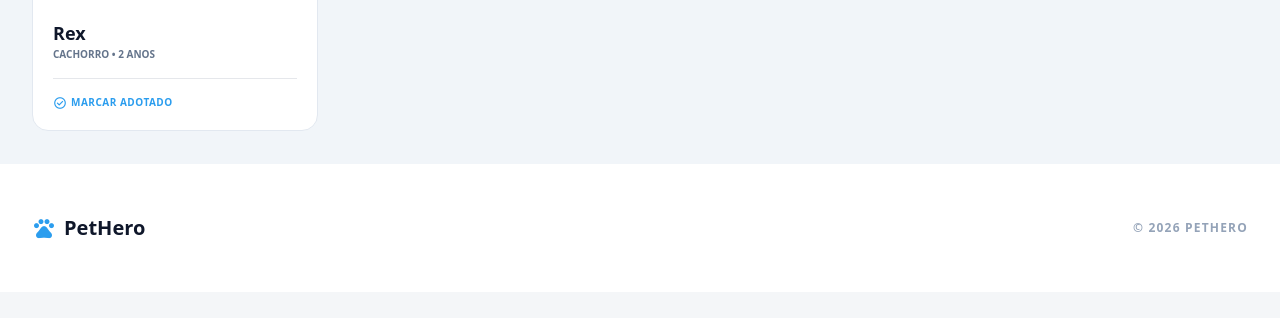
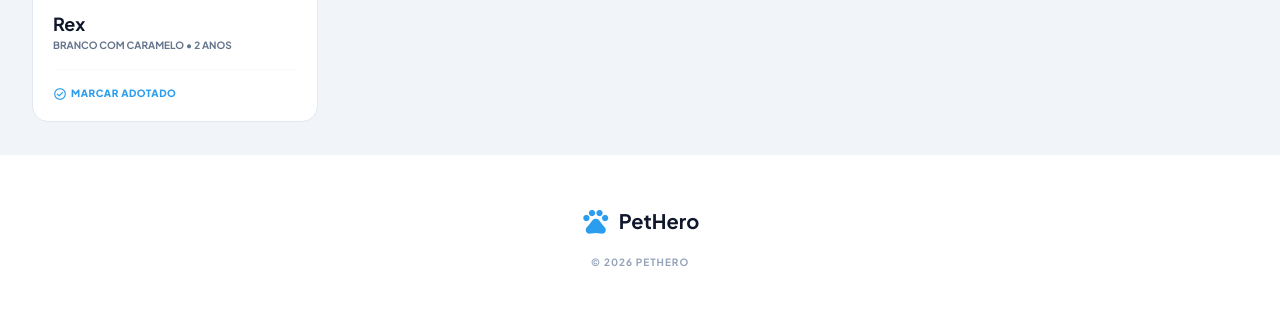
Before and after one commit to AnaBeatriz190/Projeto_Daniel, a Flask app: page /dashboard in a window 1280 px wide. Shown: the part 1350-1668 px from the top of the page. Before the commit the page ends 1588 px from the top, so only its background shows below. Run offline with Flask 3, Linux system fonts and the light colour scheme; data comes from the database, SQL or seed files in the repository; both versions use the stored data as it was after the commit; some libraries are stand-ins or nearby versions.

Commit message:
alteração 9.0

```diff
--- a/projeto_pethero/app.py
+++ b/projeto_pethero/app.py
@@ -20,7 +20,7 @@ class Pet(db.Model):
     cor = db.Column(db.String(50))
     descricao = db.Column(db.Text)
     foto = db.Column(db.String(200))
-    status = db.Column(db.String(20), default='DISPONÍVEL')
+    status = db.Column(db.String(20), default='DISPONIVEL') # SEM ACENTO
     data_cadastro = db.Column(db.DateTime, default=datetime.utcnow)
 
 class PedidoAdocao(db.Model):
@@ -36,17 +36,18 @@ class Mensagem(db.Model):
     conteudo = db.Column(db.Text)
     tempo = db.Column(db.String(20))
 
-# --- REINICIALIZAÇÃO DO BANCO (5 ANIMAIS ORIGINAIS) ---
+# --- REINICIALIZAÇÃO DO BANCO ---
 with app.app_context():
     db.drop_all()
     db.create_all()
 
+    # STATUS PADRONIZADOS SEM ACENTO
     pets_demo = [
-        Pet(nome="Rex", especie="CACHORRO", idade=2, cor="Caramelo", foto="https://images.unsplash.com/photo-1537151608828-ea2b11777ee8?q=80&w=500", descricao="Dócil e brincalhão.", status="DISPONÍVEL"),
-        Pet(nome="Luna", especie="GATO", idade=1, cor="Cinza", foto="https://images.unsplash.com/photo-1514888286974-6c03e2ca1dba?q=80&w=500", descricao="Adora carinho.", status="DISPONÍVEL"),
-        Pet(nome="Thor", especie="CACHORRO", idade=9, cor="Dourado", foto="https://images.unsplash.com/photo-1552053831-71594a27632d?q=80&w=500", descricao="Calmo e companheiro.", status="DISPONÍVEL"),
-        Pet(nome="Nina", especie="GATO", idade=0, cor="Malhada", foto="https://images.unsplash.com/photo-1526336024174-e58f5cdd8e13?q=80&w=500", descricao="Muito ativa! (Filhote)", status="DISPONÍVEL"),
-        Pet(nome="Bob", especie="CACHORRO", idade=4, cor="Preto", foto="https://images.unsplash.com/photo-1583511655857-d19b40a7a54e?q=80&w=500", descricao="Ótimo vigia.", status="DISPONÍVEL")
+        Pet(nome="Rex", especie="CACHORRO", idade=2, cor="Branco com Caramelo", foto="https://images.unsplash.com/photo-1537151608828-ea2b11777ee8?q=80&w=500", descricao="Dócil e brincalhão.", status="DISPONIVEL"),
+        Pet(nome="Luna", especie="GATO", idade=1, cor="Branco com Preto", foto="https://images.unsplash.com/photo-1514888286974-6c03e2ca1dba?q=80&w=500", descricao="Adora carinho.", status="DISPONIVEL"),
+        Pet(nome="Thor", especie="CACHORRO", idade=9, cor="Dourado", foto="https://images.unsplash.com/photo-1552053831-71594a27632d?q=80&w=500", descricao="Calmo e companheiro.", status="DISPONIVEL"),
+        Pet(nome="Nina", especie="GATO", idade=0, cor="Malhada", foto="https://images.unsplash.com/photo-1526336024174-e58f5cdd8e13?q=80&w=500", descricao="Muito ativa (Filhote: 2 meses)", status="DISPONIVEL"),
+        Pet(nome="Bob", especie="CACHORRO", idade=4, cor="Caramelo", foto="https://images.unsplash.com/photo-1583511655857-d19b40a7a54e?q=80&w=500", descricao="Ótimo vigia.", status="DISPONIVEL")
     ]
 
     db.session.bulk_save_objects(pets_demo)
@@ -59,22 +60,20 @@ with app.app_context():
 def index():
     esp = request.args.get('especie')
     tipo = request.args.get('tipo')
-    q = Pet.query.filter_by(status='DISPONÍVEL')
+    q = Pet.query.filter_by(status='DISPONIVEL') # FILTRO SEM ACENTO
     if esp: q = q.filter(Pet.especie == esp.upper())
     if tipo == 'filhotes': q = q.filter(Pet.idade <= 1)
     if tipo == 'idosos': q = q.filter(Pet.idade >= 8)
     return render_template('index.html', pets=q.all())
 
-# --- ROTA SOBRE (RESTAURADA) ---
 @app.route('/sobre')
 def sobre():
     return render_template('sobre.html')
 
-# --- ROTAS DO DASHBOARD ---
 @app.route('/dashboard')
 def dashboard():
     total = Pet.query.count()
-    em_adocao = Pet.query.filter_by(status='DISPONÍVEL').count()
+    em_adocao = Pet.query.filter_by(status='DISPONIVEL').count()
     adotados = Pet.query.filter_by(status='ADOTADO').count()
     pendentes = PedidoAdocao.query.filter_by(status='PENDENTE').count()
     pedidos = PedidoAdocao.query.order_by(PedidoAdocao.id.desc()).all()
@@ -85,11 +84,18 @@ def dashboard():
 @app.route('/mudar_status_pet/<int:id>/<novo_status>')
 def mudar_status_pet(id, novo_status):
     pet = Pet.query.get_or_404(id)
-    pet.status = novo_status.strip().upper()
+    # Aqui removemos acentos e padronizamos
+    status_formatado = novo_status.strip().upper()
+    if status_formatado == "DISPONIVEL" or status_formatado == "DISPONÍVEL":
+        pet.status = "DISPONIVEL"
+    else:
+        pet.status = "ADOTADO"
+
     db.session.commit()
     flash(f"Status atualizado!", "dashboard")
     return redirect(url_for('dashboard'))
 
+# ... (restante das rotas iguais)
 @app.route('/mudar_status_pedido/<int:id>/<novo_status>')
 def mudar_status_pedido(id, novo_status):
     pedido = PedidoAdocao.query.get_or_404(id)
@@ -98,7 +104,6 @@ def mudar_status_pedido(id, novo_status):
     flash(f"Pedido atualizado!", "dashboard")
     return redirect(url_for('dashboard'))
 
-# --- ACESSO E FORMULÁRIOS ---
 @app.route('/login', methods=['GET', 'POST'])
 def login():
     if request.method == 'POST': return redirect(url_for('dashboard'))
@@ -107,28 +112,28 @@ def login():
 @app.route('/cadastro', methods=['GET', 'POST'])
 def cadastro():
     if request.method == 'POST':
-        flash("Conta criada!", "cadastro")
+        flash("Sua conta foi criada! Agora você já pode entrar.", "cadastro")
         return redirect(url_for('login'))
     return render_template('cadastro.html')
 
 @app.route('/reportar', methods=['GET', 'POST'])
 def reportar():
     if request.method == 'POST':
-        flash("Denúncia enviada!", "reporte")
+        flash("A denúncia foi enviada com sucesso! Nossa equipe já está ciente. 🐾", "reporte")
         return redirect(url_for('reportar'))
     return render_template('reportar.html')
 
 @app.route('/doar', methods=['GET', 'POST'])
 def doar():
     if request.method == 'POST':
-        flash("Obrigado!", "doacao")
+        flash("Doação confirmada! O PetHero agradece imensamente seu apoio. ❤️", "doacao")
         return redirect(url_for('doar'))
     return render_template('doar.html')
 
 @app.route('/voluntariar', methods=['GET', 'POST'])
 def voluntariar():
     if request.method == 'POST':
-        flash("Contato recebido!", "voluntario")
+        flash("Cadastro realizado! Em breve entraremos em contato para as missões. 🐾", "voluntario")
         return redirect(url_for('voluntariar'))
     return render_template('voluntariar.html')
 
--- a/projeto_pethero/templates/dashboard.html
+++ b/projeto_pethero/templates/dashboard.html
@@ -9,13 +9,22 @@
     <link href="https://fonts.googleapis.com/css2?family=Plus+Jakarta+Sans:wght@400;500;600;700;800&display=swap" rel="stylesheet"/>
     <link href="https://fonts.googleapis.com/css2?family=Material+Symbols+Outlined:wght,FILL@100..700,0..1&display=swap" rel="stylesheet"/>
     <script src="https://cdn.tailwindcss.com?plugins=forms,container-queries"></script>
-    <script>
+    <script id="tailwind-config">
         tailwind.config = {
-            theme: { extend: { colors: { "primary": "#2b9dee", "secondary": "#fb923c" } } }
+            theme: {
+                extend: {
+                    colors: {
+                        "primary": "#2b9dee",
+                        "secondary": "#fb923c",
+                    },
+                    fontFamily: { "display": ["Plus Jakarta Sans", "sans-serif"] },
+                },
+            },
         }
     </script>
     <style>
         .material-symbols-outlined { font-variation-settings: 'FILL' 0, 'wght' 400, 'GRAD' 0, 'opsz' 24; }
+        .hide-scrollbar::-webkit-scrollbar { display: none; }
     </style>
 </head>
 <body class="bg-[#f1f5f9] text-slate-900 font-display">
@@ -24,12 +33,10 @@
     <header class="sticky top-0 z-50 bg-white border-b border-slate-200 shadow-sm">
         <div class="max-w-7xl mx-auto px-4 sm:px-6 lg:px-8">
             <div class="flex justify-between items-center h-16">
-                <a href="/" class="flex items-center gap-3 hover:opacity-80 transition-all">
-                    <div class="bg-primary/10 p-2 rounded-lg text-primary">
-                        <span class="material-symbols-outlined text-2xl">pets</span>
-                    </div>
-                    <span class="text-xl font-bold tracking-tight">PetHero</span>
-                </a>
+        <a href="/" class="flex items-center gap-2 text-primary hover:opacity-80 transition-all">
+            <span class="material-symbols-outlined text-3xl">pets</span>
+            <h2 class="text-xl font-bold text-slate-900">PetHero</h2>
+        </a>
                 <nav class="hidden md:flex items-center gap-8">
                     <a class="text-sm font-semibold text-primary" href="/dashboard">Meus Pets</a>
                     <a class="text-sm font-medium text-slate-600 hover:text-primary transition-colors" href="/pedidos">Pedidos de Adoção</a>
@@ -41,7 +48,7 @@
                         <span class="material-symbols-outlined text-[20px]">add</span>
                         <span>Cadastrar Pet</span>
                     </a>
-                    <a href="/perfil" class="relative w-10 h-10 rounded-full border-2 border-primary/20 bg-cover bg-center cursor-pointer hover:ring-2 ring-primary transition-all"
+                    <a href="/perfil" class="relative w-10 h-10 rounded-full border-2 border-primary/20 bg-cover bg-center cursor-pointer"
                          style="background-image: url('https://images.unsplash.com/photo-1494790108377-be9c29b29330?q=80&w=200');">
                         <div class="absolute bottom-0 right-0 w-3 h-3 bg-green-500 border-2 border-white rounded-full"></div>
                     </a>
@@ -55,13 +62,11 @@
         <div class="flex flex-col md:flex-row md:items-center justify-between gap-4">
             <div>
                 <h1 class="text-3xl font-extrabold tracking-tight">Painel do Protetor</h1>
-                <p class="text-slate-500 mt-1">Bem-vinda de volta, Ana! Você tem <span class="text-secondary font-bold">{{ pendentes }} pedidos pendentes</span>.</p>
+                <p class="text-slate-500 mt-1">Bem-vinda de volta, Ana! Você tem <span class="text-secondary font-bold">{{ pendentes }} pedidos pendentes</span> hoje.</p>
             </div>
-
             {% with messages = get_flashed_messages(category_filter=["dashboard"]) %}
               {% if messages %}
-                <div class="bg-blue-50 text-primary font-bold px-4 py-2 rounded-xl border border-blue-100 text-sm flex items-center gap-2">
-                    <span class="material-symbols-outlined text-sm">info</span>
+                <div class="bg-blue-50 text-primary font-bold px-4 py-2 rounded-xl border border-blue-100 text-sm">
                     {{ messages[0] }}
                 </div>
               {% endif %}
@@ -74,7 +79,7 @@
                 <div class="p-3 bg-blue-50 rounded-xl text-primary"><span class="material-symbols-outlined">pets</span></div>
             </div>
             <div class="bg-white p-6 rounded-2xl shadow-sm border border-slate-100 flex items-start justify-between">
-                <div><p class="text-sm font-medium text-slate-500">Disponíveis</p><h3 class="text-3xl font-bold mt-2 text-green-600">{{ em_adocao }}</h3></div>
+                <div><p class="text-sm font-medium text-slate-500">Em Adoção</p><h3 class="text-3xl font-bold mt-2 text-green-600">{{ em_adocao }}</h3></div>
                 <div class="p-3 bg-green-50 rounded-xl text-green-600"><span class="material-symbols-outlined">volunteer_activism</span></div>
             </div>
             <div class="bg-white p-6 rounded-2xl shadow-sm border border-slate-100 flex items-start justify-between">
@@ -93,7 +98,7 @@
             <div class="lg:col-span-2 space-y-6">
                 <div class="flex items-center justify-between">
                     <h2 class="text-xl font-bold">Pedidos de Adoção Recentes</h2>
-                    <a href="/pedidos" class="text-sm font-bold text-primary hover:underline">Ver todos</a>
+                    <a class="text-sm font-semibold text-primary hover:underline flex items-center gap-1" href="/pedidos">Ver todos <span class="material-symbols-outlined text-[16px]">arrow_forward</span></a>
                 </div>
                 <div class="bg-white rounded-2xl shadow-sm border border-slate-100 overflow-hidden">
                     <table class="w-full text-left text-sm">
@@ -108,21 +113,21 @@
                         <tbody class="divide-y divide-slate-100">
                             {% for pedido in pedidos %}
                             <tr class="hover:bg-slate-50 transition-colors">
-                                <td class="px-6 py-4 font-medium">{{ pedido.interessado }}</td>
+                                <td class="px-6 py-4 flex items-center gap-3"><span class="font-medium">{{ pedido.interessado }}</span></td>
                                 <td class="px-6 py-4 text-slate-600">{{ pedido.pet_nome }}</td>
                                 <td class="px-6 py-4">
-                                    <span class="px-2.5 py-0.5 rounded-full text-[10px] font-bold uppercase {{ 'bg-orange-100 text-orange-600' if pedido.status == 'PENDENTE' else 'bg-green-100 text-green-600' }}">
+                                    <span class="px-2.5 py-0.5 rounded-full text-[10px] font-bold uppercase {{ 'bg-orange-50 text-orange-600' if pedido.status.strip().upper() == 'PENDENTE' else 'bg-green-50 text-green-600' }}">
                                         {{ pedido.status }}
                                     </span>
                                 </td>
                                 <td class="px-6 py-4 text-right flex justify-end gap-2">
-                                    {% if pedido.status == 'PENDENTE' %}
-                                        <a href="/mudar_status_pedido/{{ pedido.id }}/concluido" class="text-slate-300 hover:text-green-500" title="Concluir Pedido">
-                                            <span class="material-symbols-outlined">check_circle</span>
+                                    {% if pedido.status.strip().upper() == 'PENDENTE' %}
+                                        <a href="/mudar_status_pedido/{{ pedido.id }}/concluido" title="Marcar como Concluído">
+                                            <span class="material-symbols-outlined text-slate-300 hover:text-green-500">check_circle</span>
                                         </a>
                                     {% else %}
-                                        <a href="/mudar_status_pedido/{{ pedido.id }}/pendente" class="text-orange-400 hover:text-orange-600" title="Reabrir Pedido">
-                                            <span class="material-symbols-outlined">undo</span>
+                                        <a href="/mudar_status_pedido/{{ pedido.id }}/pendente" title="Desmarcar / Reabrir">
+                                            <span class="material-symbols-outlined text-orange-400 hover:text-orange-600">undo</span>
                                         </a>
                                     {% endif %}
                                 </td>
@@ -134,55 +139,59 @@
             </div>
 
             <div class="space-y-6">
-                <h2 class="text-xl font-bold">Mensagens Recentes</h2>
+                <div class="flex items-center justify-between">
+                    <h2 class="text-xl font-bold">Mensagens</h2>
+                    <span class="material-symbols-outlined text-slate-400">mark_chat_unread</span>
+                </div>
                 <div class="bg-white rounded-2xl shadow-sm border border-slate-100 p-4 space-y-4">
                     {% for msg in mensagens %}
                     <div class="flex gap-3 pb-3 border-b border-slate-50 last:border-0">
-                        <div class="w-10 h-10 rounded-full bg-slate-100 flex items-center justify-center">
-                            <span class="material-symbols-outlined text-slate-400">person</span>
+                        <div class="w-10 h-10 rounded-full bg-slate-100 flex items-center justify-center text-slate-400">
+                            <span class="material-symbols-outlined">person</span>
                         </div>
                         <div class="flex-1 min-w-0">
                             <div class="flex justify-between"><h4 class="text-sm font-semibold truncate">{{ msg.remetente }}</h4><span class="text-[10px] text-slate-400">{{ msg.tempo }}</span></div>
                             <p class="text-xs text-slate-500 truncate">{{ msg.conteudo }}</p>
                         </div>
                     </div>
-                    {% else %}
-                    <p class="text-sm text-slate-500 text-center py-4">Nenhuma mensagem nova.</p>
                     {% endfor %}
-                    <a href="/mensagens" class="block w-full text-center text-sm font-bold text-primary py-2 hover:underline border-t pt-4">Ver todas as mensagens</a>
+                    <a href="/mensagens" class="w-full block text-center text-sm font-bold text-primary py-2 hover:underline transition-all">Ver todas</a>
                 </div>
             </div>
         </div>
 
         <div class="space-y-6">
-            <div class="flex items-center justify-between">
-                <h2 class="text-xl font-bold">Meus Pets Cadastrados</h2>
-            </div>
+            <h2 class="text-xl font-bold">Meus Pets Cadastrados</h2>
             <div class="grid grid-cols-1 sm:grid-cols-2 lg:grid-cols-4 gap-6">
                 {% for pet in meus_pets %}
                 <div class="group bg-white rounded-2xl border border-slate-200 overflow-hidden hover:shadow-xl transition-all duration-300">
                     <div class="relative aspect-square">
                         <img src="{{ pet.foto }}" class="w-full h-full object-cover group-hover:scale-105 transition-all duration-500">
+
                         <span class="absolute bottom-3 left-3 px-3 py-1 rounded-lg text-[10px] font-black uppercase shadow-md
-                            {% if pet.status.strip().upper() == 'DISPONÍVEL' %}
+                            {% if pet.status.strip().upper() == 'DISPONIVEL' %}
                                 bg-green-500 text-white
                             {% else %}
                                 bg-purple-600 text-white
                             {% endif %}">
-                            {{ pet.status }}
+                            {{ "DISPONÍVEL" if pet.status.strip().upper() == "DISPONIVEL" else "ADOTADO" }}
                         </span>
                     </div>
                     <div class="p-5">
-                        <h3 class="text-lg font-black">{{ pet.nome }}</h3>
-                        <p class="text-[10px] text-slate-500 uppercase font-bold">{{ pet.especie }} • {{ pet.idade }} ANOS</p>
-                        <div class="mt-4 pt-4 border-t flex justify-between">
-                            {% if pet.status.strip().upper() == 'DISPONÍVEL' %}
+                        <div class="flex justify-between items-start mb-2">
+                            <div><h3 class="text-lg font-bold">{{ pet.nome }}</h3><p class="text-[10px] text-slate-500 uppercase font-bold">{{ pet.cor }} • {{ pet.idade }} anos</p></div>
+                        </div>
+
+                        <div class="mt-4 pt-4 border-t border-slate-50 flex items-center justify-between">
+                            {% if pet.status.strip().upper() == 'DISPONIVEL' %}
                                 <a href="/mudar_status_pet/{{ pet.id }}/adotado" class="text-[10px] text-primary font-black hover:underline flex items-center gap-1 uppercase tracking-wider">
-                                    <span class="material-symbols-outlined text-[14px]">check_circle</span> Marcar Adotado
+                                    <span class="material-symbols-outlined text-[14px]">check_circle</span>
+                                    Marcar Adotado
                                 </a>
                             {% else %}
                                 <a href="/mudar_status_pet/{{ pet.id }}/disponivel" class="text-[10px] text-orange-500 font-black hover:underline flex items-center gap-1 uppercase tracking-wider">
-                                    <span class="material-symbols-outlined text-[14px]">undo</span> Desmarcar Adotado
+                                    <span class="material-symbols-outlined text-[14px]">undo</span>
+                                    Desmarcar
                                 </a>
                             {% endif %}
                         </div>
@@ -192,14 +201,13 @@
             </div>
         </div>
     </main>
-
     <footer class="bg-white border-t border-slate-100 py-12">
-        <div class="max-w-7xl mx-auto px-8 flex flex-col md:flex-row justify-between items-center gap-8">
-            <div class="flex items-center gap-2 text-primary">
-                <span class="material-symbols-outlined text-2xl">pets</span>
-                <span class="text-xl font-bold text-slate-900">PetHero</span>
+        <div class="max-w-7xl mx-auto px-10 text-center space-y-4">
+            <div class="flex items-center justify-center gap-2 text-primary font-bold">
+                <span class="material-symbols-outlined text-3xl">pets</span>
+                <span class="text-xl text-slate-900">PetHero</span>
             </div>
-            <p class="text-xs text-slate-400 font-bold uppercase tracking-widest">© 2026 PetHero</p>
+            <p class="text-slate-400 text-[10px] font-bold uppercase tracking-widest">© 2026 PetHero</p>
         </div>
     </footer>
 </div>
--- a/projeto_pethero/templates/index.html
+++ b/projeto_pethero/templates/index.html
@@ -108,14 +108,13 @@
             </div>
         </div>
     </main>
-
     <footer class="bg-white border-t border-slate-100 py-12">
         <div class="max-w-7xl mx-auto px-10 text-center space-y-4">
             <div class="flex items-center justify-center gap-2 text-primary font-bold">
                 <span class="material-symbols-outlined text-3xl">pets</span>
                 <span class="text-xl text-slate-900">PetHero</span>
             </div>
-            <p class="text-slate-400 text-[10px] font-bold uppercase tracking-widest">© 2026 PetHero - JG INFORMÁTICA</p>
+            <p class="text-slate-400 text-[10px] font-bold uppercase tracking-widest">© 2026 PetHero</p>
         </div>
     </footer>
 </body>
```
Also changed, not shown: projeto_pethero/templates/doar.html (+63 -32 lines), projeto_pethero/templates/login.html (+40 -11 lines), projeto_pethero/templates/reportar.html (+122 -50 lines), projeto_pethero/templates/voluntariar.html (+65 -35 lines), projeto_pethero/pethero.db.
